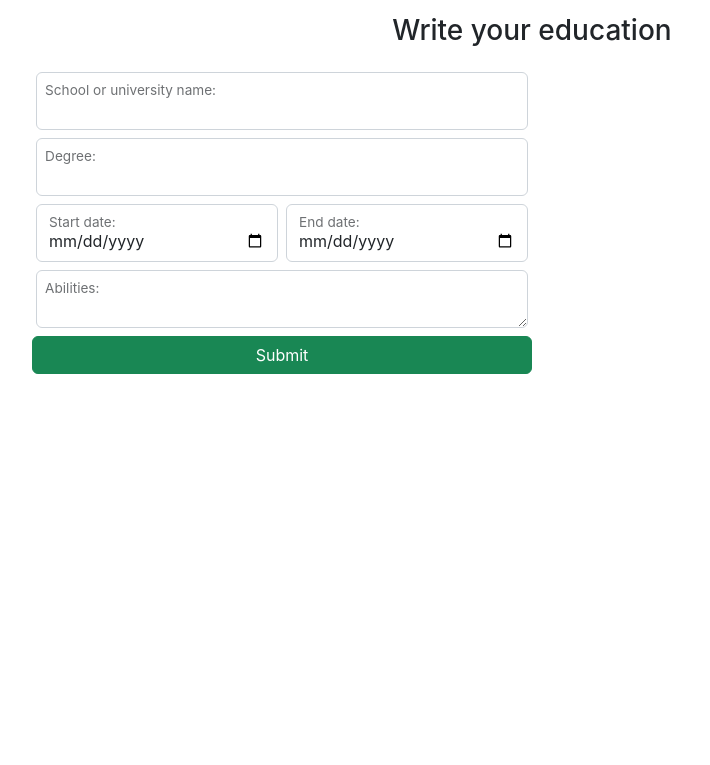
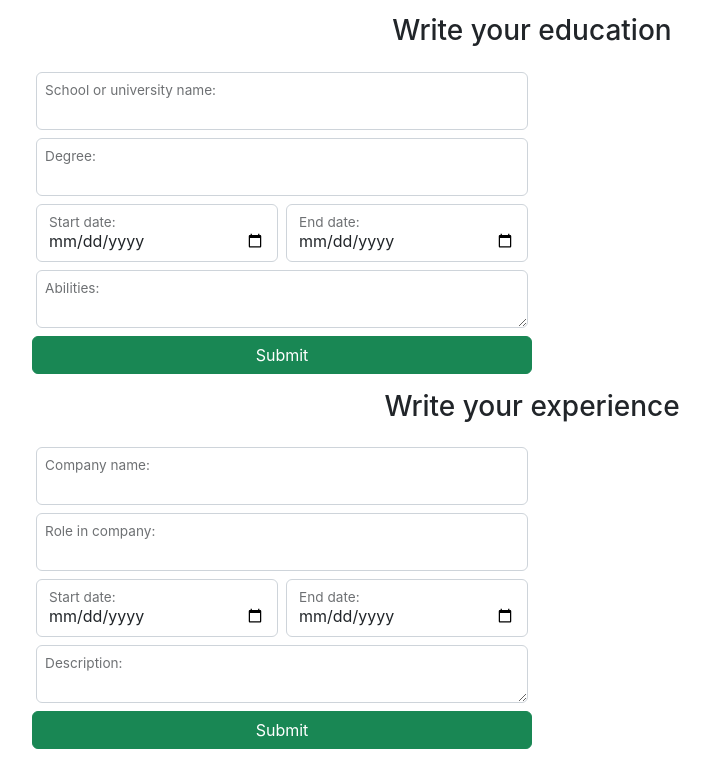
Before and after one commit to KristinaProject/odin-cv-project, a React (Create React App) app: page / in a window 1280 px wide. Shown: the part 330-1095 px from the top of the page, without its empty margins (108-818 px from the left). Before the commit the page ends 800 px from the top, so only its background shows below. Built offline with nearby package versions, Linux system fonts and the light colour scheme.

Commit message:
feat: experience part done

```diff
--- a/src/App.css
+++ b/src/App.css
@@ -1,7 +1,9 @@
 #basis,
 #output,
 #educa,
-#eduOutput {
+#eduOutput,
+#expie,
+#expOut {
   flex: 1;
 }
 
--- a/src/App.js
+++ b/src/App.js
@@ -5,6 +5,8 @@ import { OutPut } from "./components/OutPut";
 import { Header } from "./components/Header";
 import { Education } from "./components/Education";
 import { EducOutput } from "./components/EducOutput";
+import { Experience } from "./components/Experience";
+import { ExpOutput } from "./components/ExpOutput";
 
 const details = {
   name: "",
@@ -17,13 +19,18 @@ const details = {
 function App() {
   const [form, setForm] = useState(details);
   const [education, setEducation] = useState([]);
+  const [experience, setExperience] = useState([]);
 
   function onChange(e) {
     setForm({ ...form, [e.target.name]: e.target.value });
   }
 
-  function deleteItem(school) {
-    setEducation(education.filter((item) => item.school !== school))
+  function deleteEdu(school) {
+    setEducation(education.filter((item) => item.school !== school));
+  }
+
+  function deleteExp(name) {
+    setExperience(experience.filter((item) => item.cName !== name));
   }
 
   return (
@@ -35,8 +42,13 @@ function App() {
       </div>
       <h3 className="text-center">Write your education</h3>
       <div className="d-flex boo">
-        <Education setEducation={setEducation} education={education}/>
-        <EducOutput data={education} onDelete={deleteItem}/>
+        <Education setEducation={setEducation} education={education} />
+        <EducOutput data={education} onDelete={deleteEdu} />
+      </div>
+      <h3 className="text-center">Write your experience</h3>
+      <div className="d-flex boo">
+        <Experience setExperience={setExperience} experience={experience} />
+        <ExpOutput data={experience} onDelete={deleteExp} />
       </div>
     </>
   );
--- a/src/components/ExpOutput.jsx
+++ b/src/components/ExpOutput.jsx
@@ -0,0 +1,26 @@
+export function ExpOutput(props) {
+  return (
+    <div id="expOut">
+      {props.data.map((item) => (
+        <div className="card" key={item.cName}>
+          <h5 className="card-header">{item.cName}</h5>
+          <div className="card-body">
+            <div className="d-flex justify-content-between">
+              <h5 className="card-title">{item.role}</h5>
+              <p>
+                {item.startE} {item.endE}
+              </p>
+            </div>
+            <p className="card-text">{item.description}</p>
+            <button
+              className="btn btn-primary"
+              onClick={() => props.onDelete(item.cName)}
+            >
+              Delete
+            </button>
+          </div>
+        </div>
+      ))}
+    </div>
+  );
+}
--- a/src/components/Experience.jsx
+++ b/src/components/Experience.jsx
@@ -0,0 +1,100 @@
+import { useRef } from "react";
+import { useState } from "react";
+
+const expInfo = {
+  cName: "",
+  role: "",
+  startE: "",
+  endE: "",
+  description: "",
+};
+
+export function Experience(props) {
+  const [form, setForm] = useState(expInfo);
+
+  const cNameRef = useRef(null);
+  const roleRef = useRef(null);
+  const startERef = useRef(null);
+  const endERef = useRef(null);
+  const descriptionRef = useRef(null);
+
+  function onchange() {
+    const exp = {
+      cName: cNameRef.current.value,
+      role: roleRef.current.value,
+      startE: startERef.current.value,
+      endE: endERef.current.value,
+      description: descriptionRef.current.value,
+    };
+
+    setForm(exp);
+  }
+
+  function onSubmit(e) {
+    e.preventDefault();
+    props.setExperience([...props.experience, { ...form }]);
+  }
+
+  return (
+    <form id="expie" className="row p-3 g-2" onSubmit={onSubmit}>
+      <div className="form-floating">
+        <input
+          type="text"
+          className="form-control"
+          name="cName"
+          ref={cNameRef}
+          onChange={onchange}
+        />
+        <label htmlFor="cName">Company name: </label>
+      </div>
+      <div className="form-floating">
+        <input
+          type="text"
+          className="form-control"
+          name="role"
+          ref={roleRef}
+          onChange={onchange}
+        />
+        <label htmlFor="role">Role in company: </label>
+      </div>
+      <div className="col-md">
+        <div className="form-floating">
+          <input
+            type="date"
+            className="form-control"
+            name="startEDate"
+            ref={startERef}
+            onChange={onchange}
+          />
+          <label htmlFor="startEDate">Start date: </label>
+        </div>
+      </div>
+      <div className="col-md">
+        <div className="form-floating">
+          <input
+            type="date"
+            className="form-control"
+            name="endEDate"
+            ref={endERef}
+            onChange={onchange}
+          />
+          <label htmlFor="endEDate">End date: </label>
+        </div>
+      </div>
+
+      <div className="form-floating">
+        <textarea
+          type="text"
+          className="form-control"
+          name="description"
+          ref={descriptionRef}
+          onChange={onchange}
+        />
+        <label htmlFor="description">Description: </label>
+      </div>
+      <button type="submit" className="btn btn-success">
+        Submit
+      </button>
+    </form>
+  );
+}
```
